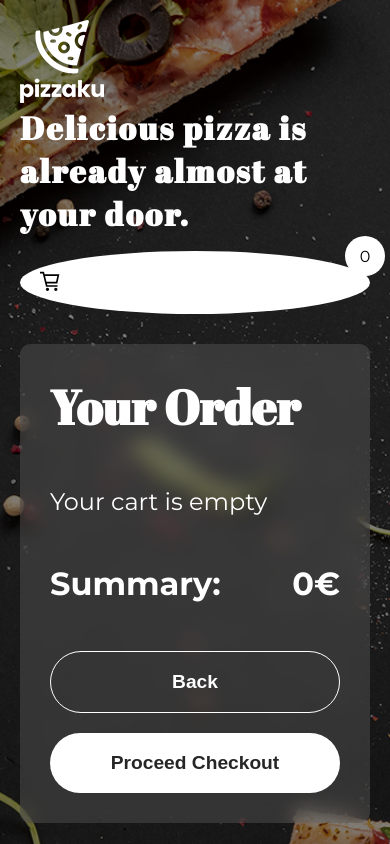
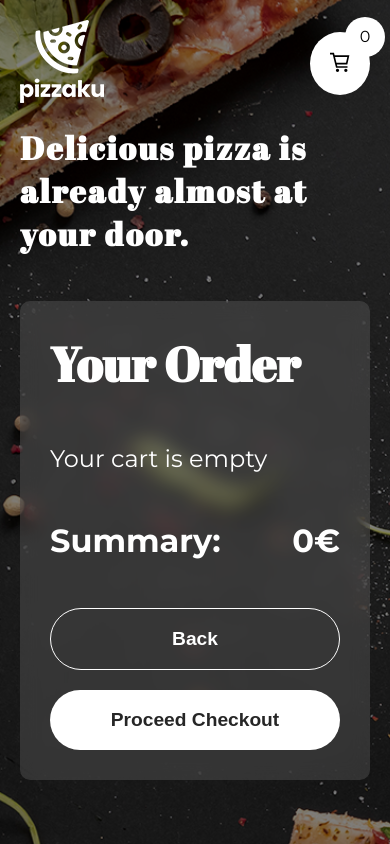
Before and after one commit to Frqs69/Pizza-Website, a React (Vite) app: page /checkout in a window 390 px wide. Built offline with nearby package versions, Linux system fonts and the light colour scheme.

Commit message:
added mobile view for order nav

```diff
--- a/src/components/orderNavComponent/orderNav.component.jsx
+++ b/src/components/orderNavComponent/orderNav.component.jsx
@@ -1,4 +1,4 @@
-import { useContext } from "react";
+import { useContext, useRef } from "react";
 import { Link } from "react-router-dom";
 import { OrderContext } from "../../assets/checkoutContext";
 
@@ -10,6 +10,7 @@ import "./orderNav.styles.scss";
 
 export default function OrderNav() {
 	const orders = useContext(OrderContext);
+	const windowSize = useRef(window.innerWidth);
 
 	const { ref, isComponentVisible, setIsComponentVisible } =
 		useComponentVisible(false);
@@ -20,10 +21,11 @@ export default function OrderNav() {
 
 	return (
 		<nav className='pizzaListNav'>
+			{windowSize.current > 768 ? (
+				<>
 					<Link to='/'>
 						<img src='/logo.svg' alt='logo' />
 					</Link>
-
 					<h2 className='pizzaList-title'>
 						Delicious pizza is already almost at your door.
 					</h2>
@@ -34,6 +36,30 @@ export default function OrderNav() {
 							{isComponentVisible ? <OrderNavList orders={orders} /> : ""}
 						</div>
 					</div>
+				</>
+			) : (
+				<>
+					<div className='mobilePosition'>
+						<Link to='/'>
+							<img src='/logo.svg' alt='logo' />
+						</Link>
+						<div className='imgBox' onClick={() => setIsComponentVisible(true)}>
+							<img
+								className='shoppingCart'
+								src='/cart.svg'
+								alt='shopping cart'
+							/>
+							<p className='shoppingCartCount'>{orderLength}</p>
+							<div ref={ref}>
+								{isComponentVisible ? <OrderNavList orders={orders} /> : ""}
+							</div>
+						</div>
+					</div>
+					<h2 className='pizzaList-title'>
+						Delicious pizza is already almost at your door.
+					</h2>
+				</>
+			)}
 		</nav>
 	);
 }
--- a/src/components/orderNavComponent/orderNav.styles.scss
+++ b/src/components/orderNavComponent/orderNav.styles.scss
@@ -34,6 +34,13 @@
 	width: 20px;
 }
 
+.mobilePosition {
+	display: flex;
+	justify-content: space-between;
+	align-items: center;
+	margin-bottom: 2em;
+}
+
 @media (min-width: 768px) {
 	.pizzaListNav {
 		width: 100%;
--- a/src/components/orderNavListComponent/orderNavList.styles.scss
+++ b/src/components/orderNavListComponent/orderNavList.styles.scss
@@ -1,7 +1,7 @@
 .orderList {
 	position: absolute;
-	left: -200%;
-	top: 90%;
+	left: -415%;
+	top: 70%;
 	color: #000;
 	width: 300px;
 	background-color: #fff;
```
Lines whose indentation alone changed are shown as unchanged.
